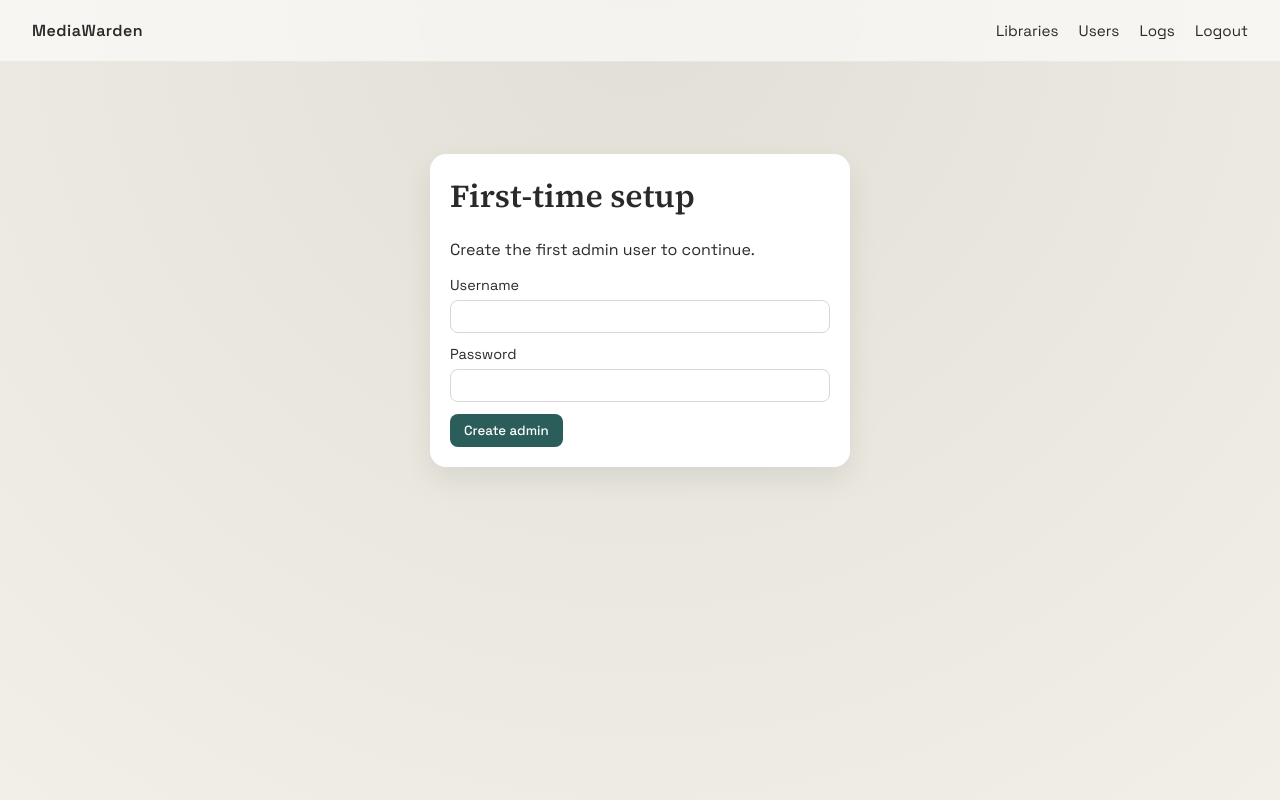
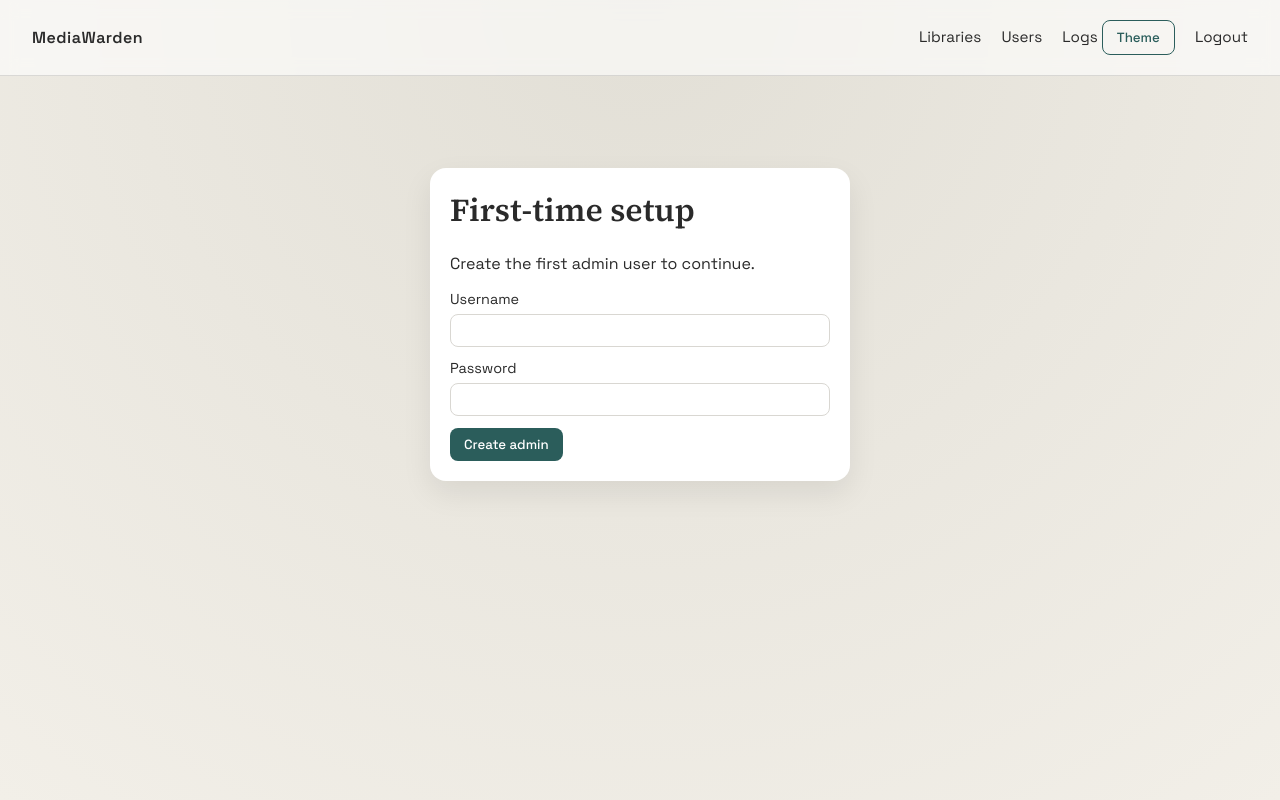
Before and after one commit to Kevnaut/MediaWarden, a FastAPI app: page /setup in a window 1280 px wide. Run offline with FastAPI, Linux system fonts and the light colour scheme; parts of the project's set-up code (start-up, migrations or seed data) failed here and were passed over.

Commit message:
feat: dark mode toggle and last viewed only

```diff
--- a/app/static/styles.css
+++ b/app/static/styles.css
@@ -10,6 +10,20 @@
   --accent-soft: #d5e4e1;
   --danger: #c14d3c;
   --shadow: 0 12px 30px rgba(17, 17, 17, 0.08);
+  --divider: rgba(0, 0, 0, 0.12);
+}
+
+body[data-theme="dark"] {
+  --bg: #111312;
+  --bg-accent: #1b201e;
+  --ink: #f4f2ea;
+  --muted: #b5b2a9;
+  --card: #171a19;
+  --accent: #5aa39b;
+  --accent-soft: #263331;
+  --danger: #e17a6a;
+  --shadow: 0 10px 24px rgba(0, 0, 0, 0.4);
+  --divider: rgba(255, 255, 255, 0.12);
 }
 
 * {
@@ -36,7 +50,7 @@ a {
   padding: 20px 32px;
   background: rgba(255, 255, 255, 0.6);
   backdrop-filter: blur(8px);
-  border-bottom: 1px solid rgba(0, 0, 0, 0.05);
+  border-bottom: 1px solid var(--divider);
 }
 
 .brand {
@@ -94,6 +108,12 @@ button, .button {
   border-radius: 8px;
   cursor: pointer;
   font-weight: 500;
+}
+
+button.theme-toggle {
+  background: transparent;
+  border: 1px solid var(--accent);
+  color: var(--accent);
 }
 
 button.ghost, .button.ghost {
@@ -238,13 +258,13 @@ thead {
 th, td {
   text-align: left;
   padding: 12px 14px;
-  border-bottom: 1px solid #efefef;
+  border-bottom: 1px solid var(--divider);
   font-size: 0.9rem;
 }
 
 thead th {
   position: relative;
-  border-right: 1px solid rgba(0, 0, 0, 0.08);
+  border-right: 1px solid var(--divider);
 }
 
 thead th:last-child {
@@ -259,7 +279,7 @@ table.resizable th {
   position: absolute;
   right: 0;
   top: 0;
-  width: 8px;
+  width: 12px;
   height: 100%;
   cursor: col-resize;
 }
@@ -267,11 +287,11 @@ table.resizable th {
 .col-resizer::after {
   content: "";
   position: absolute;
-  left: 3px;
+  left: 5px;
   top: 6px;
   bottom: 6px;
   width: 1px;
-  background: rgba(0, 0, 0, 0.18);
+  background: var(--divider);
 }
 
 .tag {
--- a/app/templates/base.html
+++ b/app/templates/base.html
@@ -13,11 +13,27 @@
       <a href="/">Libraries</a>
       <a href="/users">Users</a>
       <a href="/logs">Logs</a>
+      <button type="button" class="theme-toggle" id="theme-toggle">Theme</button>
       <a href="/logout">Logout</a>
     </nav>
   </header>
   <main class="content">
     {% block content %}{% endblock %}
   </main>
+  <script>
+    const toggle = document.getElementById("theme-toggle");
+    const stored = localStorage.getItem("mw-theme");
+    if (stored) {
+      document.body.setAttribute("data-theme", stored);
+    }
+    if (toggle) {
+      toggle.addEventListener("click", () => {
+        const current = document.body.getAttribute("data-theme") || "light";
+        const next = current === "dark" ? "light" : "dark";
+        document.body.setAttribute("data-theme", next);
+        localStorage.setItem("mw-theme", next);
+      });
+    }
+  </script>
 </body>
 </html>
```
Also changed, not shown: app/services/plex.py (+1 -6 lines), 1 other file.
